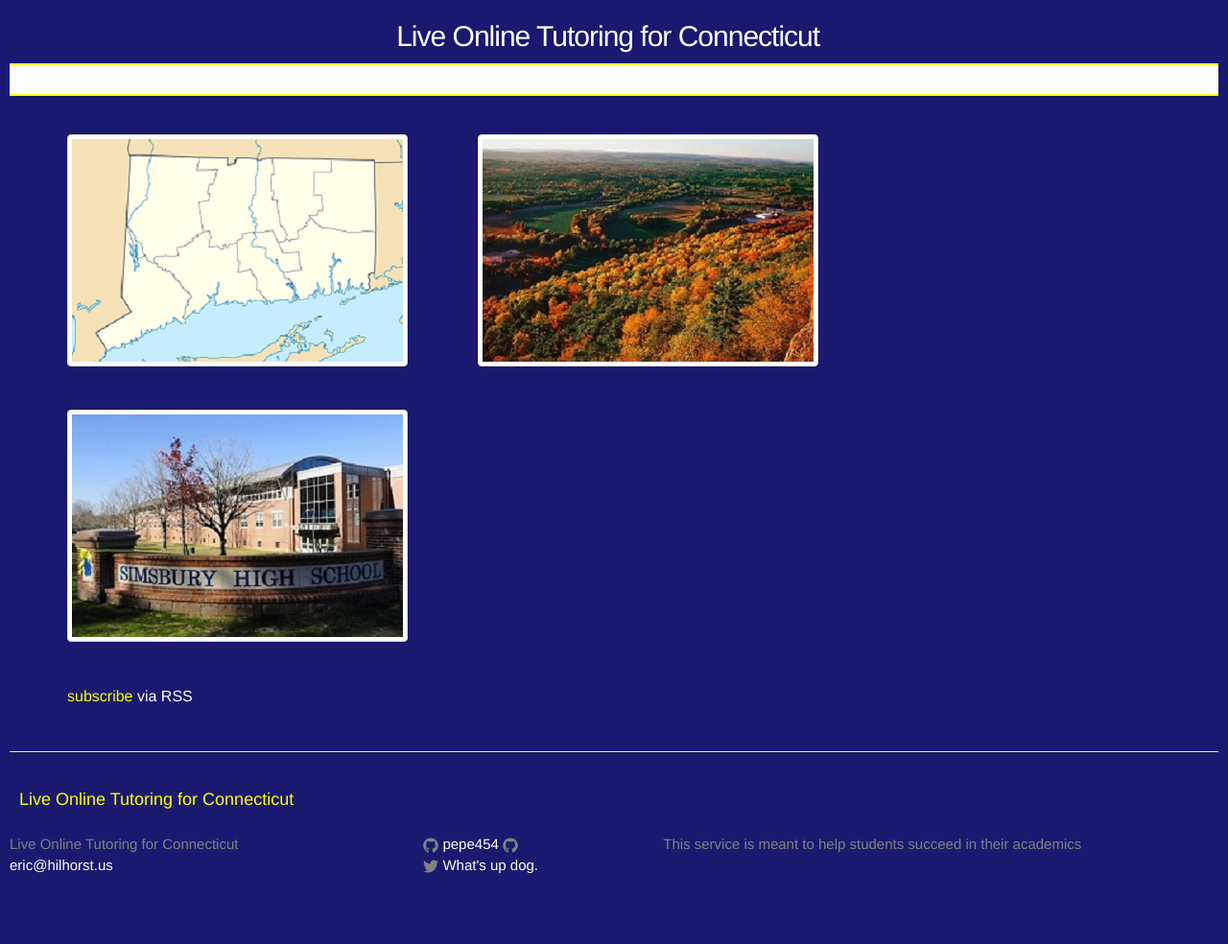
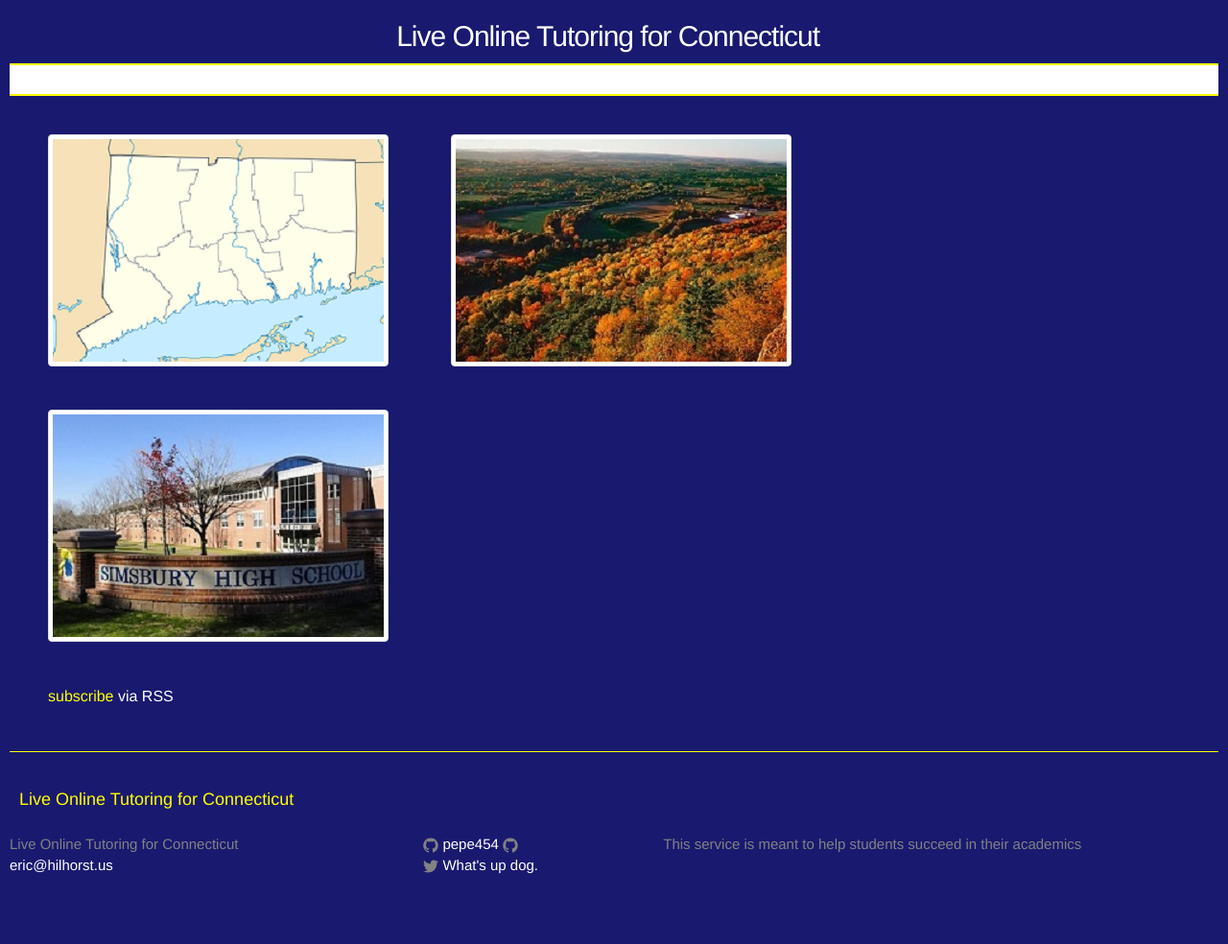
Before and after one commit to pepe454/pepe454.github.io, a Jekyll site: the page built from index.html, in a window 1280 px wide. Shown: the whole page at 96% size. Built offline with Jekyll 4.4.1, drawn with Linux system fonts in a browser that asks for light colours.

Commit message:
Update _layout.scss

```diff
--- a/_sass/_layout.scss
+++ b/_sass/_layout.scss
@@ -112,11 +112,11 @@
  }
 
  .gallery-item{
-     margin-right: 63px;
+     margin-right: 55px;
  }
 .page-content {
     padding: 30px;
-    margin-left: 20px;
+    margin-left: 0px;
     margin-right: 20px;
 }
 
```
